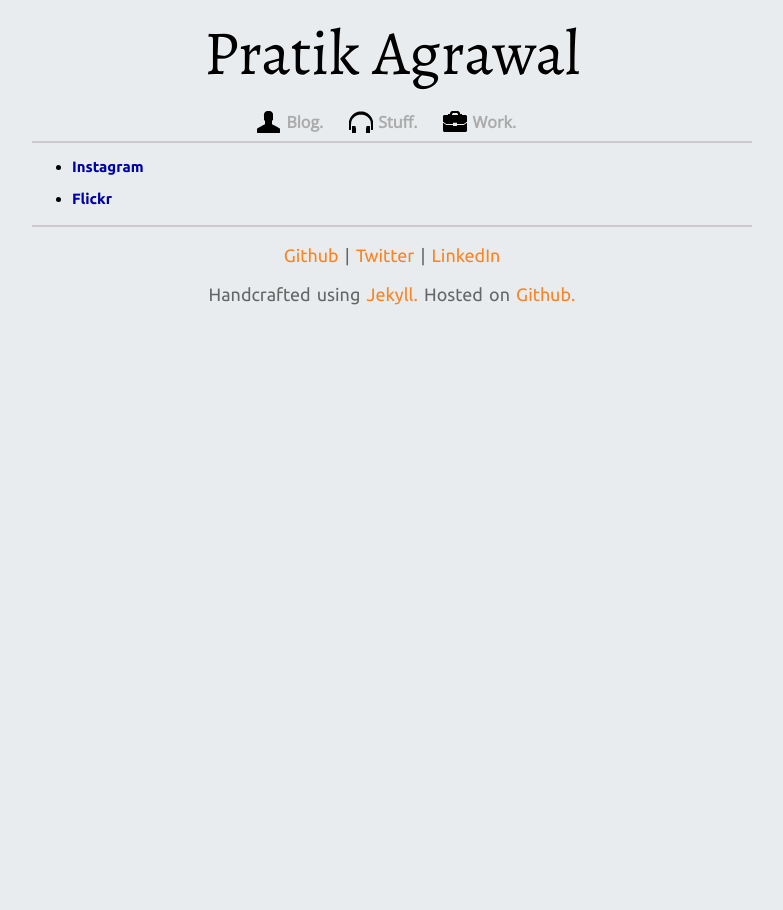
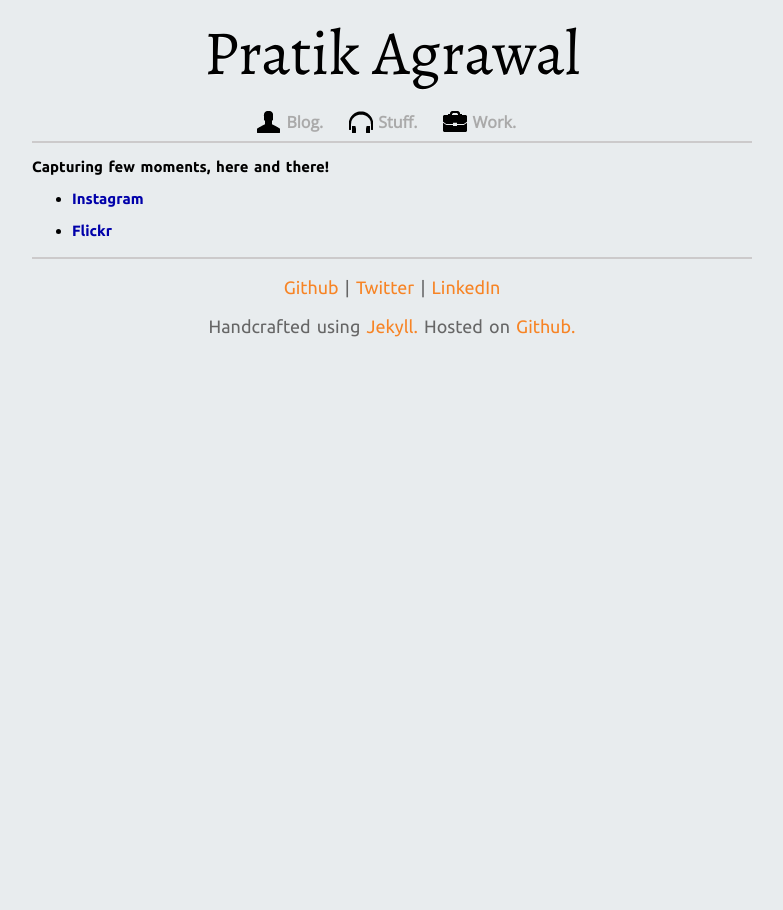
Before and after one commit to pratik98/pratik98.github.com, a Jekyll site: the page built from pics.md, in a window 1280 px wide. Shown: the whole page, without its empty margins (248-1031 px from the left). Built offline with Jekyll 4.4.1, drawn with Linux system fonts in a browser that asks for light colours; nearby versions of some CDN libraries.

Commit message:
added heading

```diff
--- a/pics.md
+++ b/pics.md
@@ -2,6 +2,9 @@
 layout: default
 title:  "Photo Stream - Pratik Agrawal"
 ---
+
+**Capturing few moments, here and there!**
+
 * **[Instagram](https://www.instagram.com/pratikgarg93)**
 
 * **[Flickr](https://www.flickr.com/photos/145145104@N07/albums)**
```
